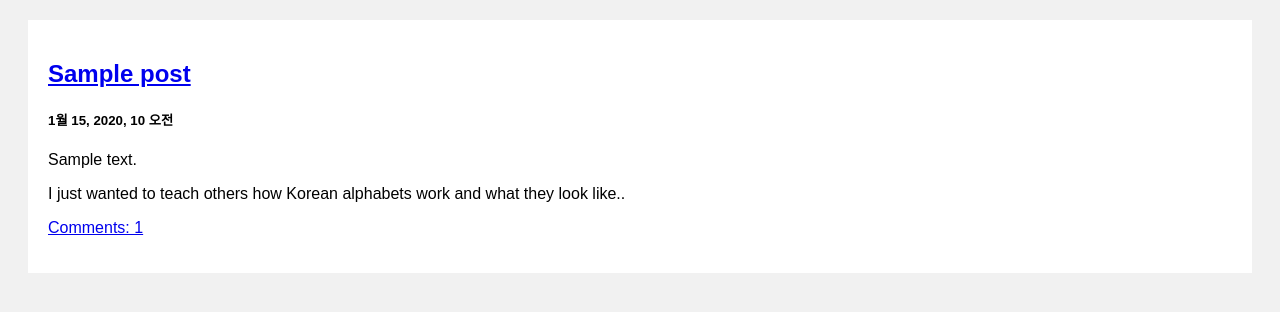
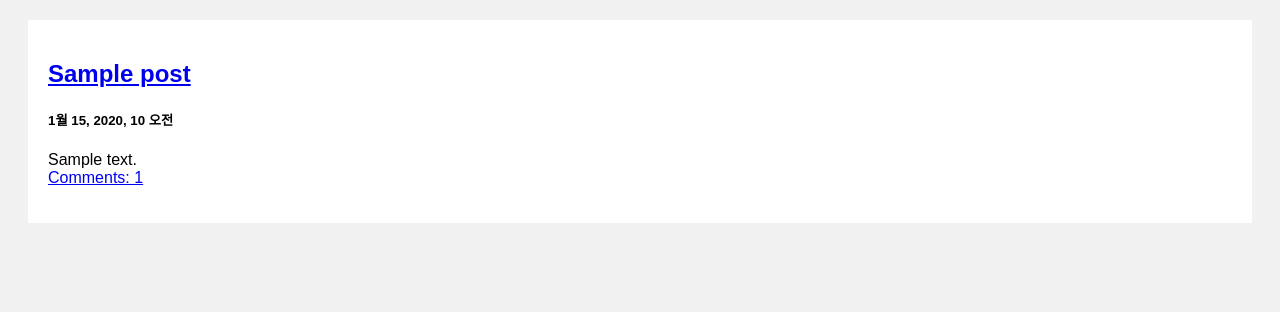
Before and after one commit to junu1114/REALone, a Django app: page / in a window 1280 px wide. Shown: the part 257-569 px from the top of the page. Run offline with Django 3.2, Linux system fonts and the light colour scheme; tables that the repository leaves empty hold one stand-in row (values such as "Sample post").

Commit message:
Modified html file

```diff
--- a/templates/post_list.html
+++ b/templates/post_list.html
@@ -8,7 +8,6 @@
 
       <h5>{{ post.created_date }}</h5>
       <div>{{post.text}}</div>
-      <p>I just wanted to teach others how Korean alphabets work and what they look like..</p>
            <a href="{% url 'post_detail' pk=post.pk %}">Comments: {{ post.comments.count}}</a>
       <p></p>
     </div>
```
